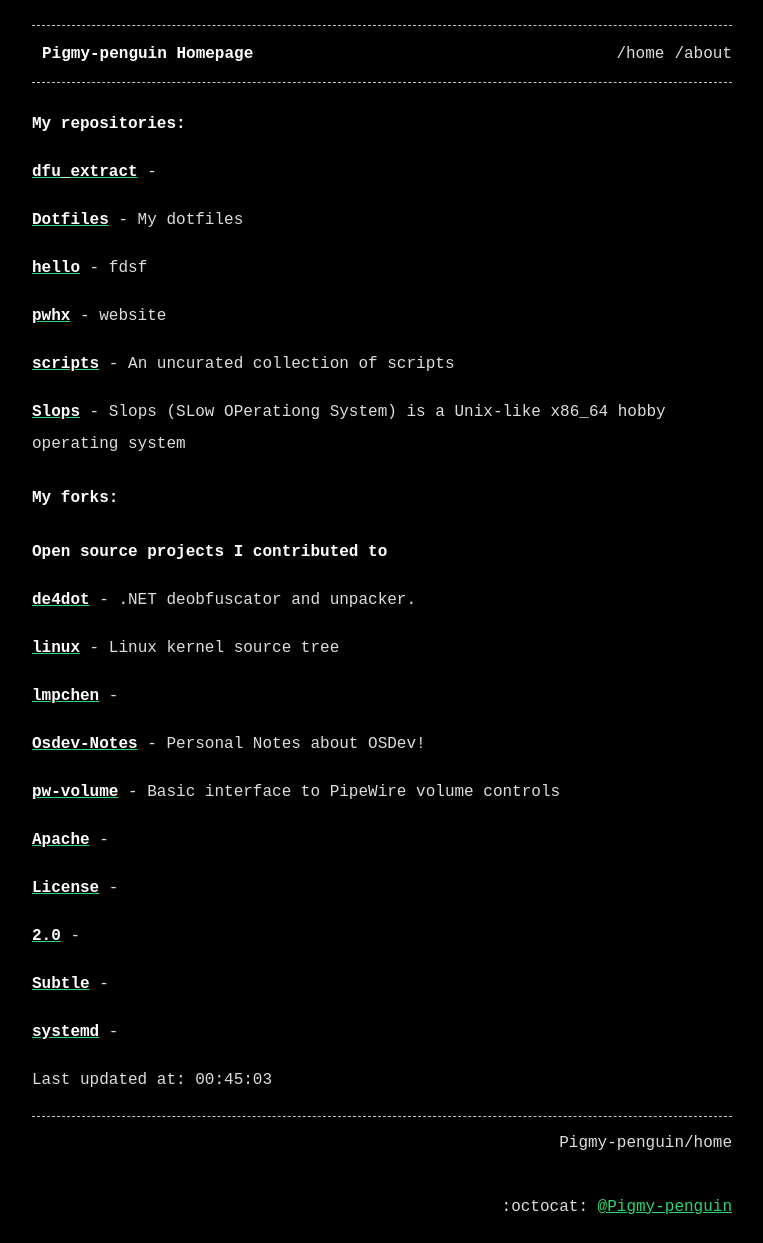
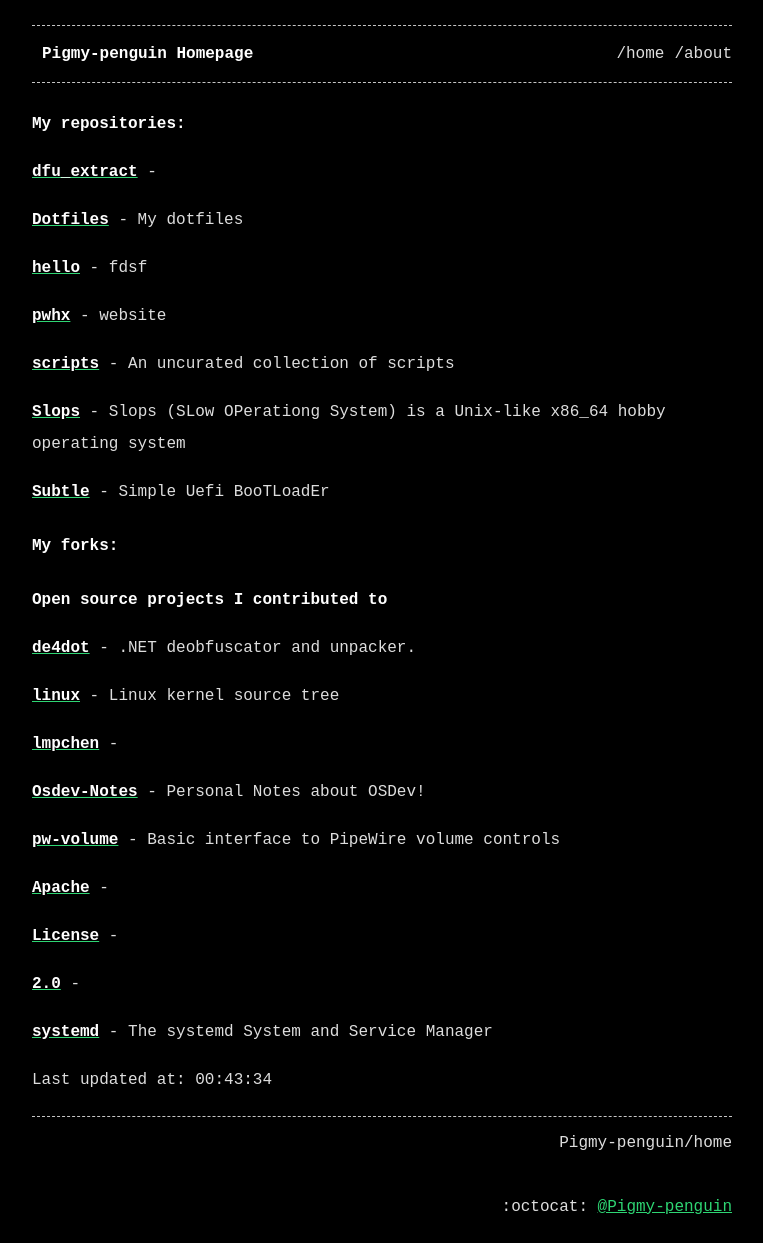
Before and after one commit to Pigmy-penguin/Pigmy-penguin.github.io, a Jekyll site: the page built from index.md, in a window 1280 px wide. Shown: the whole page, without its empty margins (258-1021 px from the left). Built offline with Jekyll 4.4.1, drawn with Linux system fonts in a browser that asks for light colours.

Commit message:
Auto updating the website

```diff
--- a/index.md
+++ b/index.md
@@ -19,6 +19,8 @@ title: Pigmy-penguin Homepage
 
 [**Slops**](https://github.com/Pigmy-penguin/Slops) - Slops (SLow OPerationg System) is a Unix-like x86_64 hobby operating system
 
+[**Subtle**](https://github.com/Pigmy-penguin/Subtle) - Simple Uefi BooTLoadEr
+
 ## My forks:
 ### Open source projects I contributed to
 
@@ -38,9 +40,7 @@ title: Pigmy-penguin Homepage
 
 [**2.0**](https://github.com/Pigmy-penguin/2.0) -
 
-[**Subtle**](https://github.com/Pigmy-penguin/Subtle) -
-
-[**systemd**](https://github.com/Pigmy-penguin/systemd) -
+[**systemd**](https://github.com/Pigmy-penguin/systemd) - The systemd System and Service Manager
 
 
-Last updated at: 00:45:03
+Last updated at: 00:43:34
```
Also changed, not shown: 2 other files.
